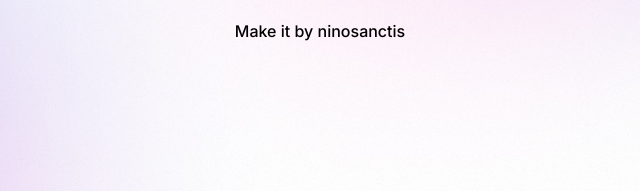
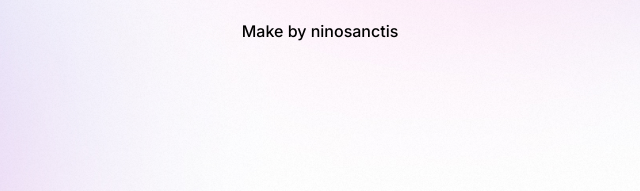
Before and after one commit to ninosanctis/devlinks, a plain HTML site: page index.html in a window 1280 px wide. Shown: the part 608-799 px from the top of the page, 320-960 px from the left. Drawn offline with nearby package versions, Linux system fonts and the light colour scheme.

Commit message:
correction

```diff
--- a/index.html
+++ b/index.html
@@ -59,7 +59,7 @@
           ><ion-icon name="logo-twitch"></ion-icon>
         </a>
       </div>
-      <footer>Make it by ninosanctis</footer>
+      <footer>Make by ninosanctis</footer>
     </div>
 
     <script
```
